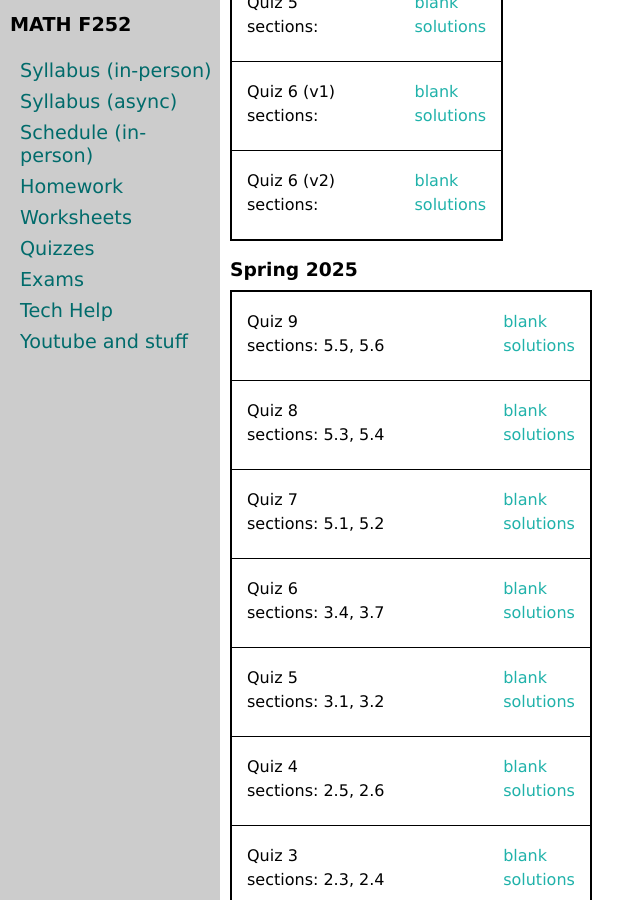
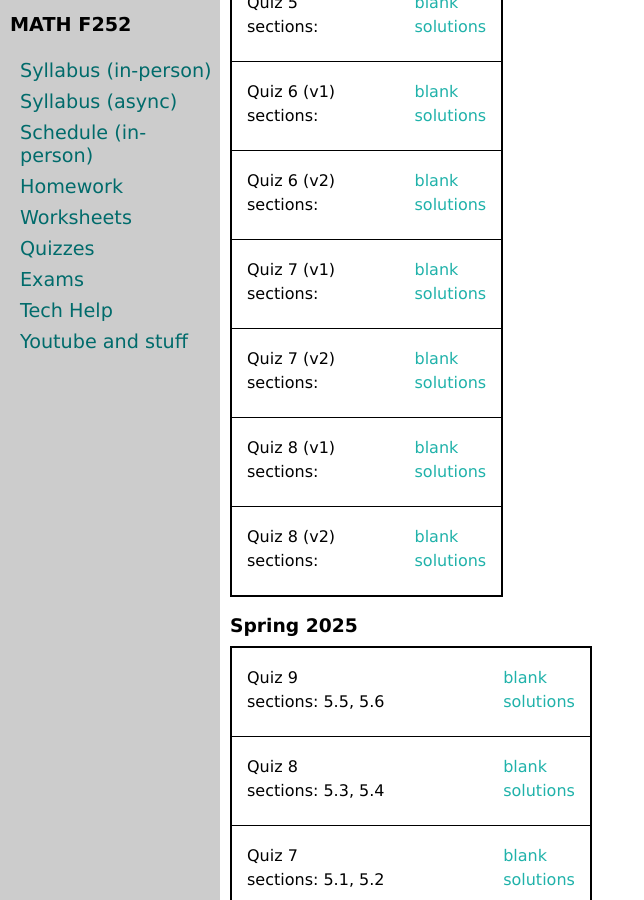
Before and after one commit to uaf-math/calc2, a Jekyll site: the page built from quizzes.md, in a window 1280 px wide and 900 px high, scrolled down 680 px. Shown: the whole window, without its empty margins (0-644 px from the left). Built offline with Jekyll 4.4.1, drawn with Linux system fonts in a browser that asks for light colours.

Commit message:
Update quizzesF25.yml

```diff
--- a/_data/quizzesF25.yml
+++ b/_data/quizzesF25.yml
@@ -29,3 +29,19 @@ quizzes:
   section: 3.7, 5.1
   blank: M252F25_quiz6-2.pdf
   solutions: M252F25_quiz6-2-s.pdf
+- name: Quiz 7 (v1)
+  section: 5.2, 5.3
+  blank: M252F25_quiz7.pdf
+  solutions: M252F25_quiz7-s.pdf
+- name: Quiz 7 (v2)
+  section: 5.2, 5.3
+  blank: M252F25_quiz7-2.pdf
+  solutions: M252F25_quiz7-2-s.pdf
+- name: Quiz 8 (v1)
+  section: 5.4, 5.5
+  blank: M252F25_quiz8.pdf
+  solutions: MM252F25_quiz8-s.pdf
+- name: Quiz 8 (v2)
+  section: 5.4, 5.5
+  blank: M252F25_quiz8-v2.pdf
+  solutions: M252F25_quiz8-v2-s.pdf
```
